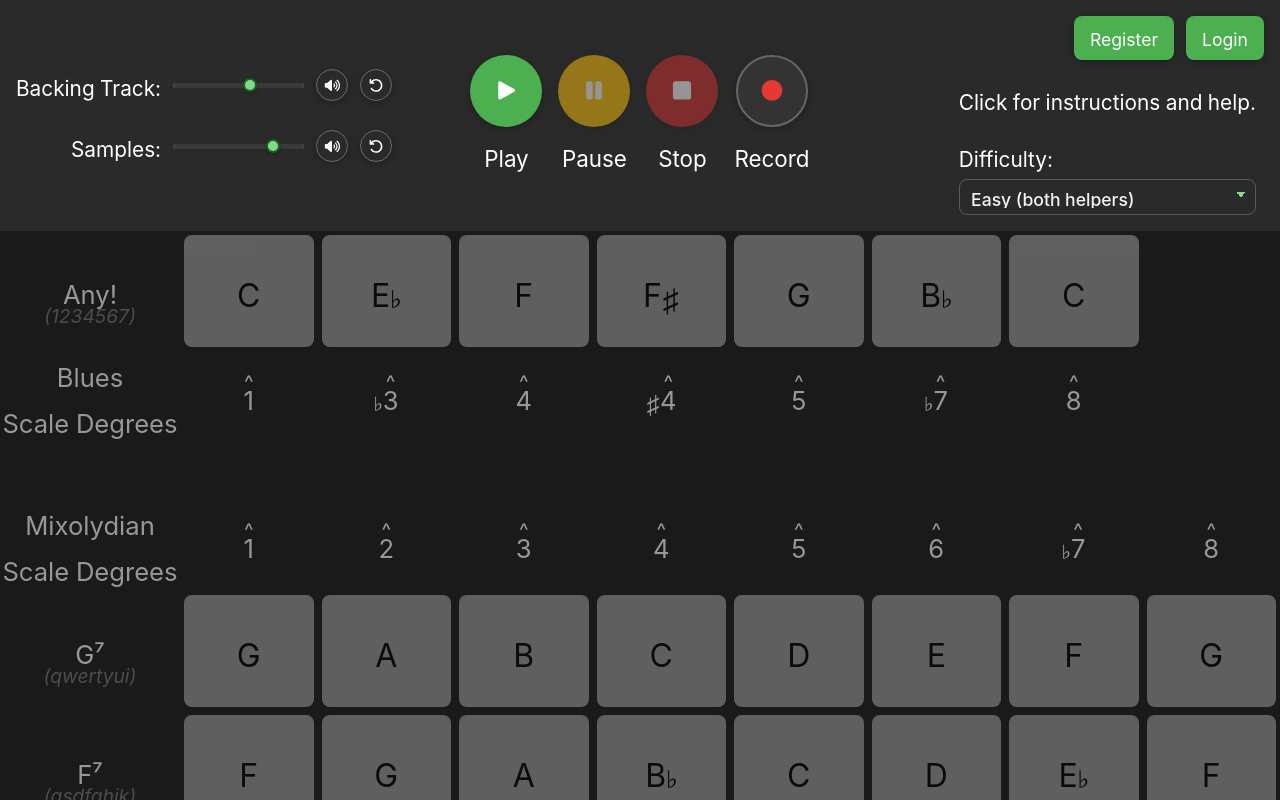
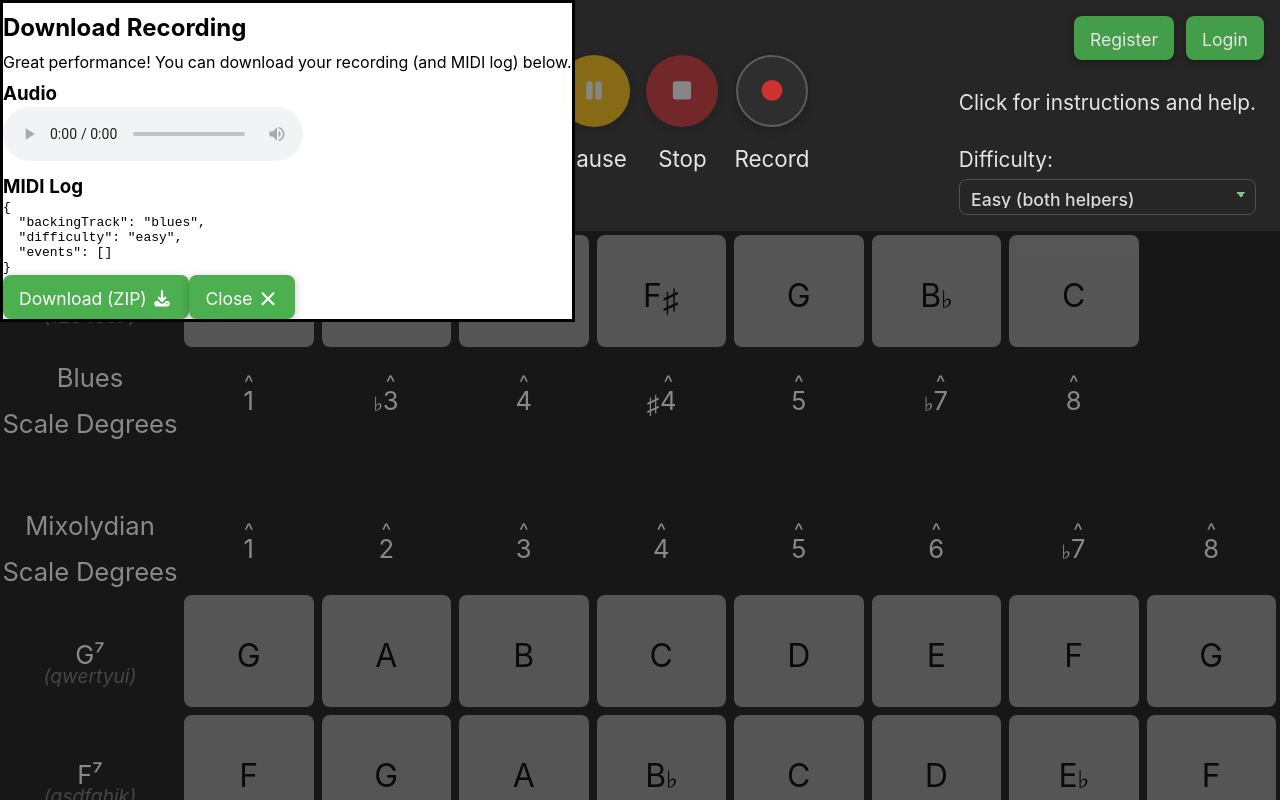
Before and after one commit to asdfang/color-improv, a React (Vite) app in the folder client/: page / in a window 1280 px wide. Both pictures are taken after a click on the button 772 px from the left and 90 px from the top of the page. Shown: the top 800 px of the page. Built offline with nearby package versions, Linux system fonts and the light colour scheme; no server answers.

Commit message:
feat: create DownloadDialog component
- Change RecordingResult type to hold raw object instead of Blob

```diff
--- a/client/src/components/controls/PlaybackControls.jsx
+++ b/client/src/components/controls/PlaybackControls.jsx
@@ -3,9 +3,13 @@ import { faPlay, faPause, faStop, faCircle} from '@fortawesome/free-solid-svg-ic
 import { useCallback, useEffect } from 'react';
 import { usePlayback } from '../../contexts/PlaybackContext';
 import { PlaybackButton } from './PlaybackButton';
+import { DownloadDialog } from '../dialogs/DownloadDialog';
 
 export function PlaybackControls() {
-    const { playbackState, isRecording, play, resume, pause, stop, record } = usePlayback();
+    const {
+        playbackState, isRecording,
+        play, resume, pause, stop, record,
+        recordingResult, clearRecordingResult} = usePlayback();
 
     const canPlayOrResume = playbackState === 'stopped' || playbackState === 'paused';
     const canPause = playbackState === 'playing' && !isRecording;
@@ -57,8 +61,7 @@ export function PlaybackControls() {
                 label="Play"
                 onClick={handlePlayOrResume}
                 disabled={!canPlayOrResume}
-            >
-                {playIcon}
+            >{playIcon}
             </PlaybackButton>
             <PlaybackButton
                 id="pause-btn"
@@ -85,6 +88,11 @@ export function PlaybackControls() {
             >
                 {recordIcon}
             </PlaybackButton>
+            <DownloadDialog
+                isOpen={recordingResult !== null}
+                onClose={clearRecordingResult}
+                recordingResult={recordingResult}
+            />
         </div>
     );
 }
--- /dev/null
+++ b/client/src/components/dialogs/DownloadDialog.jsx
@@ -0,0 +1,122 @@
+import { FontAwesomeIcon } from '@fortawesome/react-fontawesome';
+import { faDownload, faCheck, faTimes } from '@fortawesome/free-solid-svg-icons';
+import { useState } from 'react';
+import { useRef, useEffect } from 'react';
+import { Dialog } from './Dialog';
+import PropTypes from 'prop-types';
+
+import JSZip from 'jszip';
+import mime from 'mime-types';
+
+/**
+ * @param {string} mimeType
+ * @returns {string} file extension without dot
+ */
+function normalizeRecordingExtension(mimeType) {
+    let extension = mime.extension(mimeType) || 'webm';
+    // Force better compatibility with common browsers
+    if (extension === 'weba') extension = 'webm';
+    if (extension === 'mp4') extension = 'm4a';
+    return extension;
+}
+
+/**
+ * @param {{isOpen: boolean, onClose: () => void, recordingResult: import('../../contexts/PlaybackContext').RecordingResult}} props
+ */
+export function DownloadDialog({ isOpen, onClose, recordingResult }) {
+    const { recordingBlob, logObject } = recordingResult || {};
+    const [ hasDownloaded, setHasDownloaded ] = useState(false);
+    const audioRef = useRef(/** @type {HTMLAudioElement | null} */(null));
+    const preRef = useRef(/** @type {HTMLPreElement | null} */(null));
+
+    const downloadIcon = <FontAwesomeIcon icon={faDownload} />;
+    const checkIcon = <FontAwesomeIcon icon={faCheck} />;
+    const closeIcon = <FontAwesomeIcon icon={faTimes} />;
+
+    const handleDownload = async () => {
+        if (!recordingBlob || !logObject) return;
+
+        const zip = new JSZip();
+        const ext = normalizeRecordingExtension(recordingBlob.type);
+        zip.file(`recording.${ext}`, recordingBlob);
+        zip.file('log.json', JSON.stringify(logObject, null, 2));
+
+        const zipBlob = await zip.generateAsync({ type: 'blob' });
+        const zipUrl = URL.createObjectURL(zipBlob);
+        const a = document.createElement('a');
+        a.href = zipUrl;
+        a.download = `performance_${Date.now()}.zip`;
+        document.body.appendChild(a);
+        a.click();
+        document.body.removeChild(a);
+        URL.revokeObjectURL(zipUrl);
+        setHasDownloaded(true);
+    }
+
+    // Update audio source when recordingBlob changes, and revoke URL on cleanup
+    useEffect(() => {
+        if (recordingBlob && audioRef.current) {
+            const recordingUrl = URL.createObjectURL(recordingBlob);
+            audioRef.current.src = recordingUrl;
+
+            return () => {
+                URL.revokeObjectURL(recordingUrl);
+            };
+        }
+    }, [recordingBlob]);
+
+    // Render log preview with truncation if too long, and scroll to top on new log
+    useEffect(() => {
+        if (logObject && preRef.current) {
+            const numPreviewLines = 80;
+            const logJson = JSON.stringify(logObject, null, 2);
+            const logLines = logJson.split('\n');
+            const isTruncated = logLines.length > numPreviewLines;
+            const logPreview = isTruncated
+            ? `${logLines.slice(0, numPreviewLines).join('\n')}\n\n… Download ZIP to view full JSON.`
+            : logJson;
+            preRef.current.textContent = logPreview;
+            preRef.current.scrollTop = 0;
+        }
+    });
+
+    return (
+        <Dialog
+            isOpen={isOpen}
+            onClose={onClose}
+            title="Download Recording"
+            closeOnBackdrop={false}
+        >
+            <p>Great performance! You can download your recording (and MIDI log) below.</p>
+            <div className="recording-preview">
+                <div className="recording-preview audio">
+                    <h3>Audio</h3>
+                    <div className="recording-preview audio wrapper">
+                        <audio ref={audioRef} controls controlsList="nodownload noplaybackrate" />
+                    </div>
+                </div>
+                <div className="recording-preview log">
+                    <h3>MIDI Log</h3>
+                    <div className="recording-preview log wrapper">
+                        <pre ref={preRef} />
+                    </div>
+                </div>
+            </div>
+            <div className="download-buttons">
+                <button className="btn-text download-btn" onClick={handleDownload}>
+                    {hasDownloaded ? <>Downloaded {checkIcon}</> : <>Download (ZIP) {downloadIcon}</>}
+                </button>
+                <button className="btn-text close-btn" onClick={onClose}>Close {closeIcon}</button>
+            </div>
+        </Dialog>
+    );
+}
+
+DownloadDialog.propTypes = {
+    isOpen: PropTypes.bool.isRequired,
+    onClose: PropTypes.func.isRequired,
+    recordingResult: PropTypes.shape({
+        recordingBlob: PropTypes.instanceOf(Blob).isRequired,
+        logBlob: PropTypes.instanceOf(Blob),
+    }),
+};
--- a/client/src/contexts/PlaybackContext.jsx
+++ b/client/src/contexts/PlaybackContext.jsx
@@ -10,7 +10,7 @@ import PropTypes from 'prop-types';
  */
 
 /**
- * @typedef {{recordingBlob: Blob, logBlob: Blob | null} | null} RecordingResult
+ * @typedef {{recordingBlob: Blob, logObject: object | null} | null} RecordingResult
  */
 
 /**
@@ -86,9 +86,7 @@ export function PlaybackProvider({ children }) {
                 if (recordingBlob) {
                     setRecordingResult({
                         recordingBlob,
-                        logBlob: logObject
-                            ? new Blob([JSON.stringify(logObject)], { type: 'application/json' })
-                            : null,
+                        logObject,
                     });
                 } else {
                     console.error('Recording failed: No audio blob returned');
```
